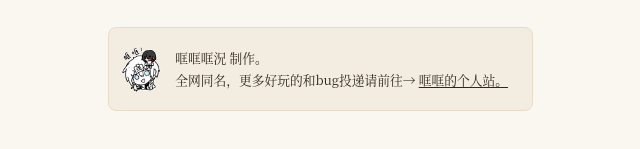
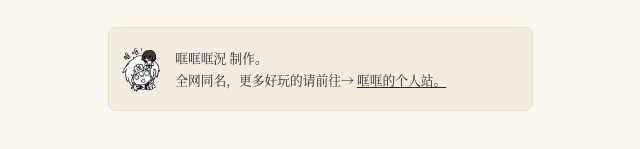
Before and after one commit to Kkeist/chanhuilou, a website: page public/index.html in a window 1280 px wide. Shown: the part 641-790 px from the top of the page, without its empty margins (320-960 px from the left). Drawn offline with Linux system fonts and the light colour scheme.

Commit message:
署名文案去掉「bug投递」承诺，站内没有对应的提交渠道
Co-Authored-By: Claude Sonnet 5 <noreply@anthropic.com>
Claude-Session: https://claude.ai/code/session_01S5i47NQxfjXsU3QSYqTzvi

```diff
--- a/public/index.html
+++ b/public/index.html
@@ -75,7 +75,7 @@
         <img class="kk-credit-avatar" src="kk-avatar.png" alt="哐哐哐況">
         <div class="kk-credit-text">
           <p>哐哐哐況 制作。</p>
-          <p>全网同名，更多好玩的和bug投递请前往→</p>
+          <p>全网同名，更多好玩的请前往→</p>
           <p><a class="kk-credit-link" target="_blank" rel="noopener">哐哐的个人站。</a></p>
         </div>
       </div>
@@ -251,7 +251,7 @@
       <img class="kk-credit-avatar" src="kk-avatar.png" alt="哐哐哐況">
       <div class="kk-credit-text">
         <p>哐哐哐況 制作。</p>
-        <p>全网同名，更多好玩的和bug投递请前往→</p>
+        <p>全网同名，更多好玩的请前往→</p>
         <p><a class="kk-credit-link" target="_blank" rel="noopener">哐哐的个人站。</a></p>
       </div>
     </div>
```
